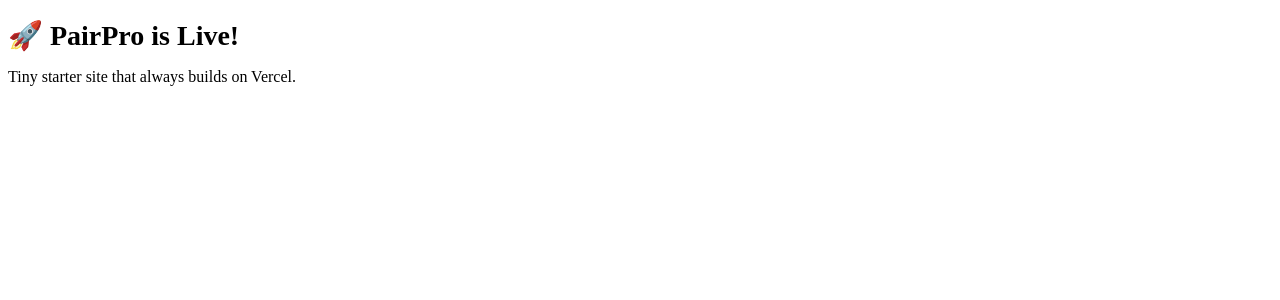
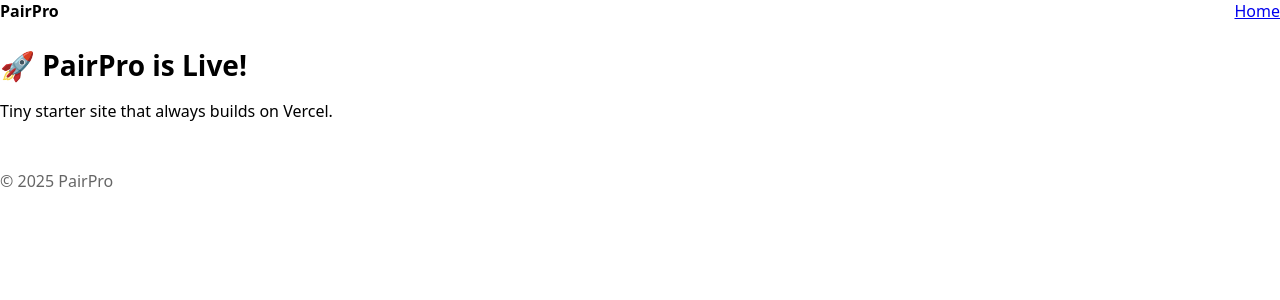
Before and after one commit to ProPairApp/pairpro-frontend, a Next.js app: page / in a window 1280 px wide. Shown: the top 300 px of the page. Built offline with nearby package versions, Linux system fonts and the light colour scheme.

Commit message:
Create layout.tsx

```diff
--- /dev/null
+++ b/app/layout.tsx
@@ -0,0 +1,23 @@
+export const metadata = {
+  title: "PairPro",
+  description: "Pairing homeowners with trusted pros",
+};
+
+export default function RootLayout({
+  children,
+}: {
+  children: React.ReactNode;
+}) {
+  return (
+    <html lang="en">
+      <body style={{maxWidth: 720, margin: "0 auto", padding: 24, fontFamily: "system-ui, sans-serif"}}>
+        <header style={{display:"flex", justifyContent:"space-between", alignItems:"center", marginBottom: 24}}>
+          <strong>PairPro</strong>
+          <nav><a href="/">Home</a></nav>
+        </header>
+        {children}
+        <footer style={{marginTop: 48, opacity: 0.6}}>© {new Date().getFullYear()} PairPro</footer>
+      </body>
+    </html>
+  );
+}
```
